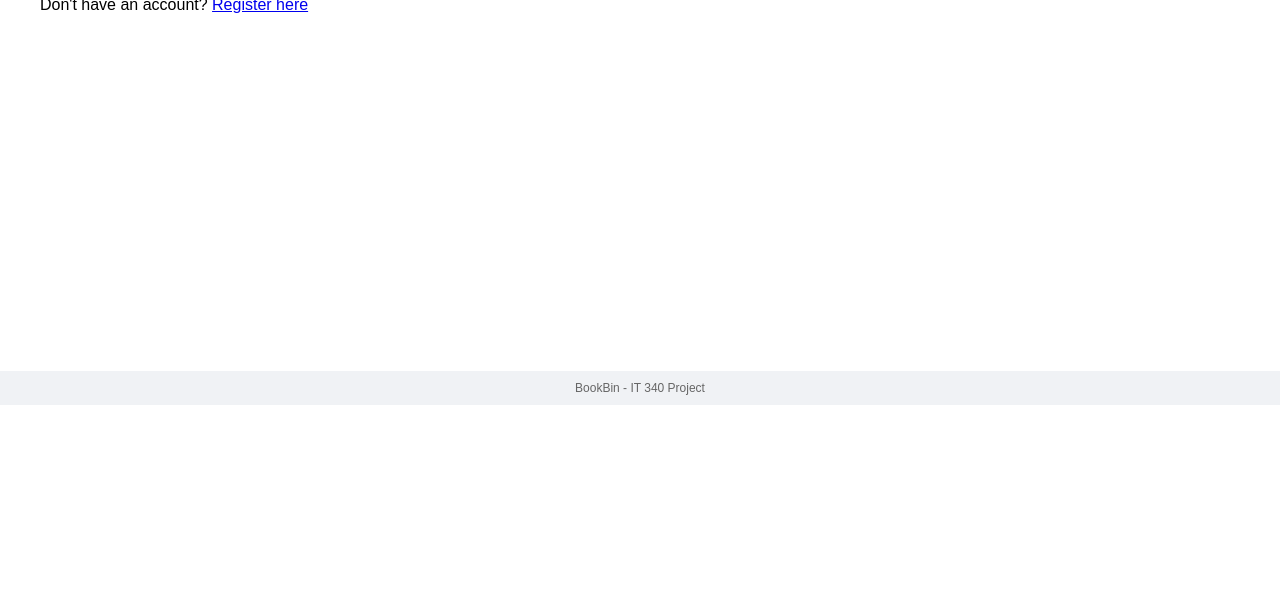
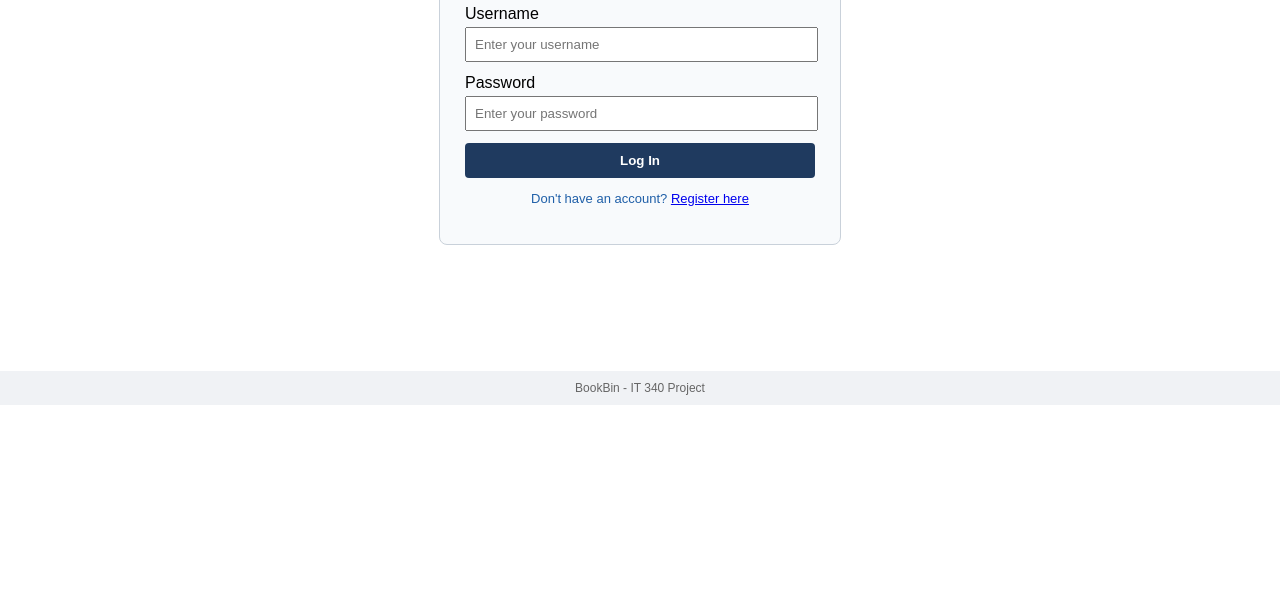
Before and after one commit to KonradSikorski5/IT340-BookBin, a plain HTML site: page frontend/login.html in a window 1280 px wide. Shown: the part 197-800 px from the top of the page. Drawn offline with Linux system fonts and the light colour scheme.

Commit message:
Add login and register box styles

```diff
--- a/frontend/style.css
+++ b/frontend/style.css
@@ -74,3 +74,39 @@ footer {
   text-align: center;
   padding: 10px;
 }
+
+.box {
+  width: 350px;
+  margin: 20px auto;
+  padding: 25px;
+  background-color: #f8fafc;
+  border: 1px solid #c9d1da;
+  border-radius: 8px;
+}
+
+.box h2 {
+  text-align: center;
+}
+
+.box input {
+  width: 95%;
+  padding: 8px;
+  margin-top: 4px;
+  margin-bottom: 12px;
+}
+
+.box button {
+  width: 100%;
+  padding: 10px;
+  background-color: #1f3a5f;
+  color: white;
+  font-weight: bold;
+  border: none;
+  border-radius: 4px;
+}
+
+.small {
+  text-align: center;
+  font-size: 13px;
+  color: #1f5fa8;
+}
```
